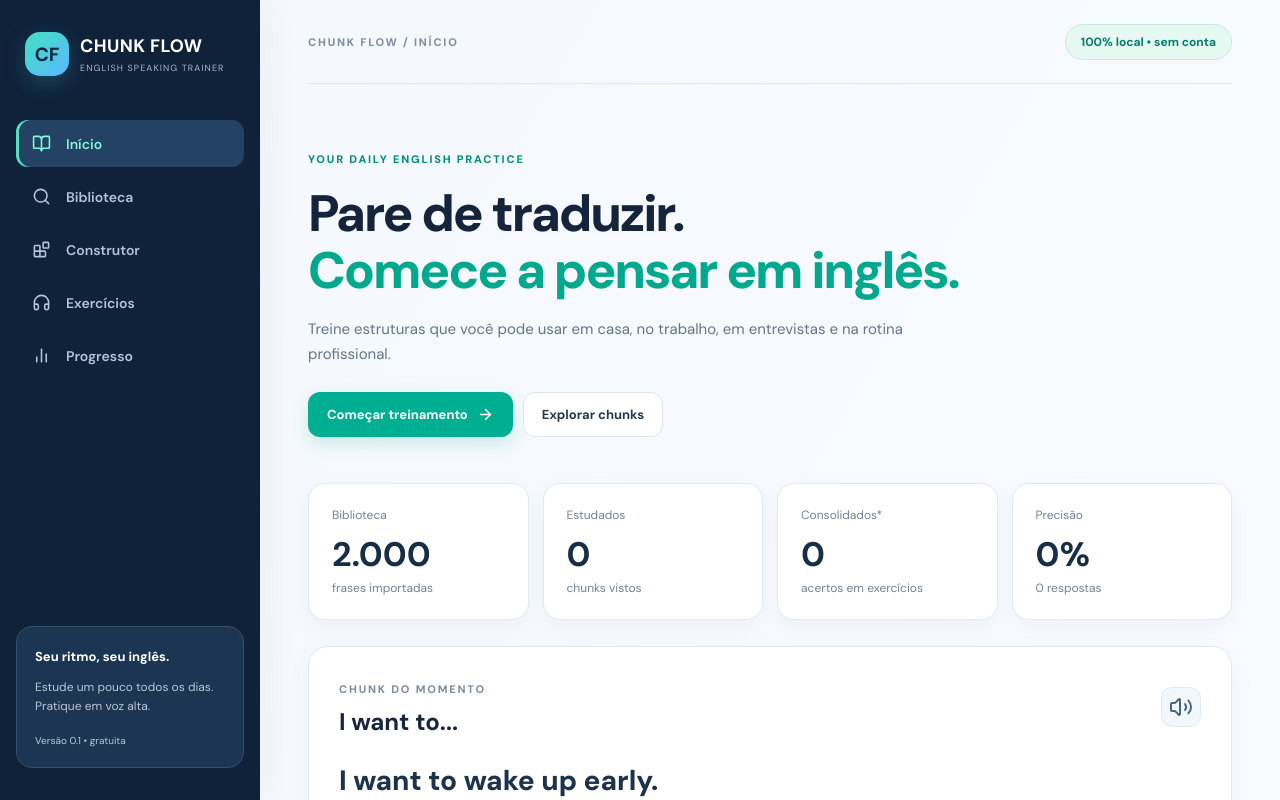
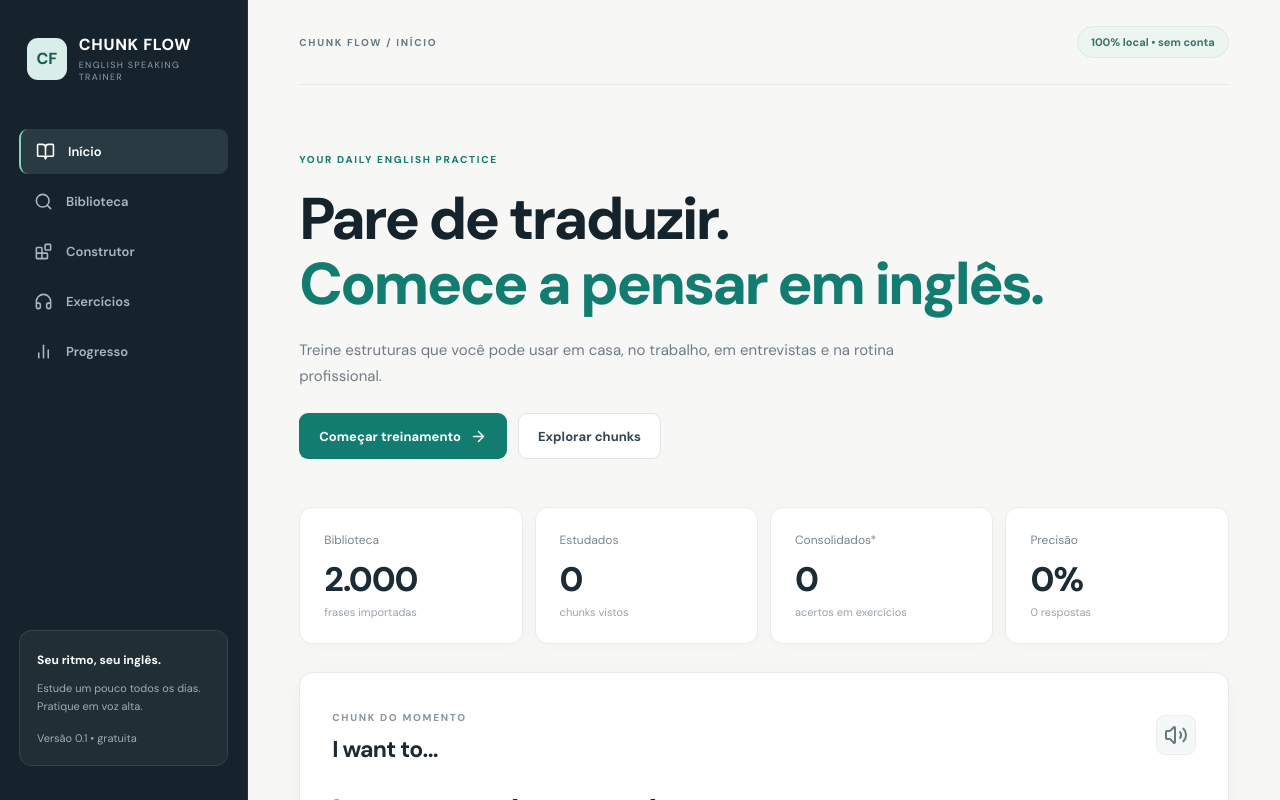
Before and after one commit to taciofcastelar-code/chunk-flow, a React (Vite) app: page / in a window 1280 px wide. Shown: the top 800 px of the page. Built offline with nearby package versions, Linux system fonts and the light colour scheme.

Commit message:
design: premium minimalist interface for CHUNK FLOW

```diff
--- a/src/style.css
+++ b/src/style.css
@@ -38,3 +38,44 @@ footer{color:#8799aa}
 button:focus-visible,input:focus-visible,select:focus-visible{outline:3px solid #45bfa8;outline-offset:2px}
 @media(max-width:900px){main{padding:0 26px}.sidebar{width:220px}.metrics{grid-template-columns:repeat(2,minmax(0,1fr))}}
 @media(max-width:680px){.sidebar{width:min(300px,85vw);box-shadow:15px 0 50px #0e213b55}.sidebar.show{display:flex}main{padding:0 16px}header{height:68px;margin-bottom:18px;gap:10px}.eyebrow{letter-spacing:.7px}.pill{font-size:10px;padding:7px 9px;white-space:nowrap}.hero{padding:20px 0 24px}.hero h1{font-size:clamp(30px,8vw,43px);line-height:1.16;letter-spacing:-1.2px}.hero p{font-size:14px}.metrics{gap:10px}.metrics>div{padding:16px}.metrics strong{font-size:28px}.panel{padding:19px;border-radius:17px}.chunk{padding:16px}.chunk-main{gap:12px}.rowbuttons{align-self:stretch;justify-content:flex-end}.pagehead h1{font-size:29px}.question{font-size:23px}.actions .primary,.actions .secondary{flex:1}.toolbar .search{min-width:100%}}
+
+
+/* CHUNK FLOW — Premium minimal design system */
+:root{--ink:#182532;--muted:#758292;--line:#e7e9eb;--paper:#f7f7f5;--surface:#fff;--accent:#137c70;--accent-dark:#0d625a;font-family:'DM Sans',system-ui,sans-serif;color:var(--ink);background:var(--paper)}
+body{background:var(--paper);color:var(--ink);-webkit-font-smoothing:antialiased}
+.shell{background:var(--paper);min-height:100vh}
+.sidebar{background:#17232c;width:248px;padding:34px 19px;border-right:1px solid #25333c;box-shadow:none}
+.brand{margin:0 8px 46px;gap:12px}.brand b{font-size:16px;font-weight:800;letter-spacing:.7px}.brand small{font-size:9px;letter-spacing:1.3px;color:#91a0a9}
+.logo{width:42px;height:42px;border-radius:11px;background:#d9eee8;color:#145e55;box-shadow:none;font-size:16px}
+.nav{gap:5px}.nav button{padding:13px 15px;border-radius:9px;font-size:13px;font-weight:600;color:#aab7c0;gap:13px}
+.nav button.active{background:#293a42;color:#fff;box-shadow:none;border-left:2px solid #8ad0b8}.nav button:hover{background:#26353d}
+.side-note{background:#202e36;border:1px solid #34444b;border-radius:12px;padding:17px}.side-note b{font-size:12px}.side-note p,.side-note span{font-size:11px;color:#9daeb7}
+main{max-width:1160px;padding:0 clamp(24px,4vw,62px)}
+header{height:85px;margin-bottom:26px;border-bottom:1px solid var(--line)}header .eyebrow{color:#697987}
+.eyebrow{font-size:10px;letter-spacing:1.7px;font-weight:800;color:#8b959d}.eyebrow.mint{color:var(--accent)}
+.pill{background:#edf5f1;border:1px solid #dcebe4;color:#377569;font-size:11px;padding:8px 13px}
+.hero{padding:36px 0 32px}.hero h1{font-size:clamp(38px,4.6vw,60px);letter-spacing:-2.6px;line-height:1.11;font-weight:800;color:#15232d;margin:19px 0}.hero em{color:var(--accent)}.hero p,.pagehead p{color:#6f7c87;line-height:1.75;font-size:15px}
+.actions{gap:11px}.primary,.secondary{min-height:46px;border-radius:9px;font-size:13px;font-weight:700;padding:12px 19px;box-shadow:none;letter-spacing:.05px}
+.primary{background:var(--accent);color:white;box-shadow:none}.primary:hover{background:var(--accent-dark);transform:none}
+.secondary{background:#fff;color:#354550;border:1px solid #e0e5e5}.secondary:hover,.secondary.selected{background:#f1f7f4;border-color:#a4cbc0;color:#166c61}
+.metrics{gap:12px;margin:16px 0 28px}.metrics>div{border:1px solid #e9eceb;border-radius:13px;background:#fff;padding:24px;box-shadow:0 3px 18px #152b3505}
+.metrics span{color:#78858e;font-size:12px}.metrics strong{font-size:34px;color:#1b2c36;letter-spacing:-1.2px;font-weight:800}.metrics small{color:#9aa3aa;font-size:11px}
+.panel{background:#fff;border:1px solid #e7ebe9;border-radius:14px;padding:32px;box-shadow:0 5px 22px #1d303909}
+.sectionhead h2,.pagehead h1{color:#1b2a34}.sectionhead h2{font-size:23px;letter-spacing:-.7px}
+.phrase{color:#1a2b35;font-size:clamp(23px,2.8vw,32px);letter-spacing:-.7px;line-height:1.4}.translation,.muted{color:#7b8991}
+.notice{background:#f0f6f2;color:#59746a;border-left:2px solid #82b9a7;border-radius:8px;font-size:12px}
+.pagehead h1{font-size:clamp(30px,3vw,40px);font-weight:800;letter-spacing:-1.4px}
+.toolbar{gap:10px}.search{background:#fff;border:1px solid #e0e6e5;border-radius:9px}.search input{color:#253943}
+.toolbar select,.wide{background:#fff;border:1px solid #e0e6e5;border-radius:9px;color:#293c46}
+.count,.pagination{color:#849099}.chunk{background:#fff;border:1px solid #e8eceb;border-radius:12px;box-shadow:none;padding:20px 23px;transition:border-color .2s,box-shadow .2s}
+.chunk:hover{border-color:#cbded6;box-shadow:0 6px 20px #1a3c3108}.chunk-top{color:#8b999f;font-size:10px}.chunk h3{color:#1c2d37;font-size:17px;letter-spacing:-.15px}.chunk p{color:#7a8891}
+.iconbtn{background:#f6f8f7;border:1px solid #e9eeeb;border-radius:9px;color:#647b7d}.iconbtn:hover,.iconbtn.liked{background:#eaf4ef;color:#167568;border-color:#b5d8c9}
+.builder-card{background:#f5f8f6;border:1px solid #e3eae6;border-radius:12px;padding:44px 24px}.builder-card span{color:#4b8a78}.builder-card h2{color:#20323a;letter-spacing:-.7px}.builder-card p{color:#778a8c}
+.question{color:#1e303b;letter-spacing:-.6px}.choices button{background:#fff;color:#293c47;border:1px solid #e2e9e6;border-radius:10px;padding:18px 20px;transition:border-color .2s,background .2s}
+.choices button:not(:disabled):hover{background:#f3f8f5;border-color:#89c2b0}.choices button.right{background:#e8f5ed;border-color:#87c3a5;color:#175d45}.choices button.wrong{background:#fdf0f0;border-color:#e6a3a3;color:#9b3b3b}
+.feedback{background:#f0f7f3;border-radius:10px}.feedback p{color:#617d70}.history>div{border-bottom:1px solid #e8eceb;color:#697e86}
+.good{color:#1a8a6a}.bad{color:#c05c5c}.check{color:#667985}.empty{color:#8b969c}footer{color:#9ca7a9}
+button:focus-visible,input:focus-visible,select:focus-visible{outline:2px solid #58a995;outline-offset:3px}
+@media(max-width:900px){.sidebar{width:214px}main{padding:0 27px}.metrics{grid-template-columns:repeat(2,minmax(0,1fr))}}
+@media(max-width:680px){.sidebar{width:min(300px,85vw);box-shadow:12px 0 36px #10202840}.sidebar.show{display:flex}main{padding:0 17px}header{height:70px;margin-bottom:16px}.hero{padding:23px 0}.hero h1{font-size:clamp(33px,8.5vw,43px);letter-spacing:-1.5px}.hero p{font-size:14px}.metrics{gap:9px}.metrics>div{padding:17px}.metrics strong{font-size:28px}.panel{padding:20px}.chunk{padding:17px}.chunk-main{align-items:flex-start;flex-direction:column}.rowbuttons{align-self:flex-end}.pagehead h1{font-size:31px}.question{font-size:23px}.toolbar .search{min-width:100%}.actions .primary,.actions .secondary{flex:1}}
+@media(prefers-reduced-motion:reduce){*,*::before,*::after{transition:none!important;animation:none!important}}
```
